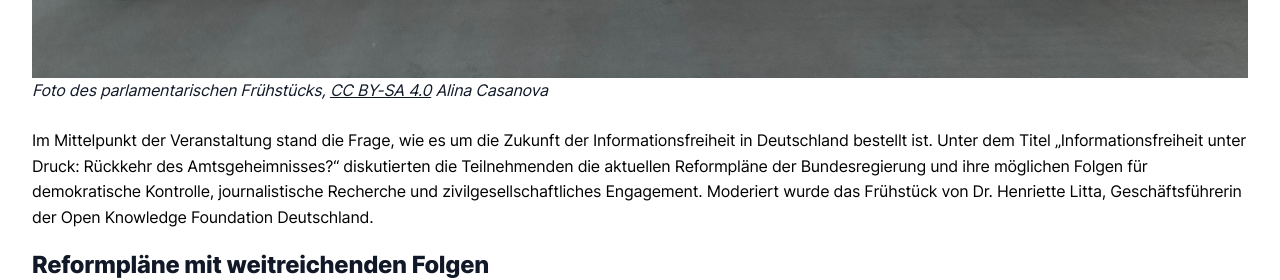
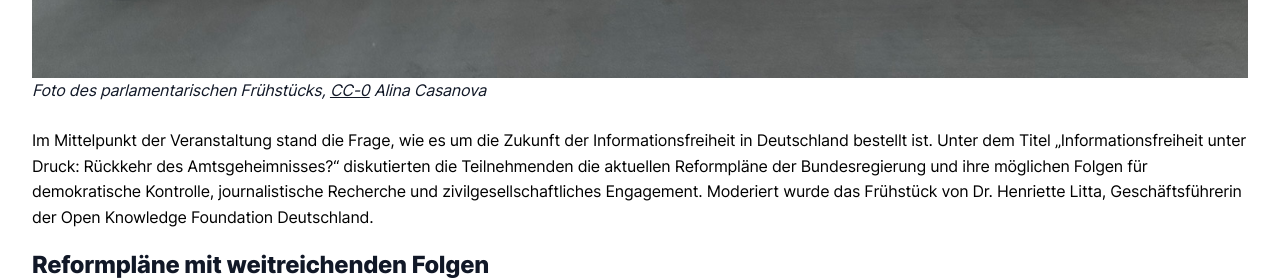
Before and after one commit to okfde/buendnis-f5, a Jekyll site: the page built from _publikationen/2026-10-27-ifg-bericht.md, in a window 1280 px wide and 900 px high, scrolled down 1224 px. Shown: the part 180-460 px from the top of the window. Built offline with Jekyll 4.4.1, drawn with Linux system fonts in a browser that asks for light colours.

Commit message:
Update 2026-10-27-ifg-bericht.md

```diff
--- a/_publikationen/2026-10-27-ifg-bericht.md
+++ b/_publikationen/2026-10-27-ifg-bericht.md
@@ -14,7 +14,7 @@ license:
 Das Informationsfreiheitsgesetz (IFG) des Bundes besteht de facto seit 20 Jahren. Es hat den Zugang zu staatlichen Informationen erleichtert und damit neue Möglichkeiten für Bürger:innen, Journalist:innen, Wissenschaft, Zivilgesellschaft und Wirtschaft geschaffen, staatliches Handeln nachzuvollziehen und kritisch zu begleiten. Doch die aktuellen Pläne des Koalitionsausschusses stellen infrage, wie weit dieses Recht künftig noch reichen soll.
 Zu diesem Thema veranstaltete das Bündnis F5 am 9.10. sein dreizehntes parlamentarisches Frühstück, diesmal unter der gemeinsamen Schirmherrschaft drei Abgeordneter der SPD-Bundestagsfraktion: Johannes Schätzl, digitalpolitischer Sprecher, Carmen Wegge, rechtspolitische Sprecherin, und Sebastian Fiedler, innenpolitischer Sprecher.
 
-{% include ccbyscaled.html file="2026-10-27-ifg-bericht.jpg" alt="Foto des parlamentarischen Frühstücks" caption="Foto des parlamentarischen Frühstücks" author="Alina Casanova"%}
+{% include cc0scaled.html file="2026-10-27-ifg-bericht.jpg" alt="Foto des parlamentarischen Frühstücks" caption="Foto des parlamentarischen Frühstücks" author="Alina Casanova"%}
 
 Im Mittelpunkt der Veranstaltung stand die Frage, wie es um die Zukunft der Informationsfreiheit in Deutschland bestellt ist. Unter dem Titel „Informationsfreiheit unter Druck: Rückkehr des Amtsgeheimnisses?“ diskutierten die Teilnehmenden die aktuellen Reformpläne der Bundesregierung und ihre möglichen Folgen für demokratische Kontrolle, journalistische Recherche und zivilgesellschaftliches Engagement. Moderiert wurde das Frühstück von Dr. Henriette Litta, Geschäftsführerin der Open Knowledge Foundation Deutschland.
 
```
